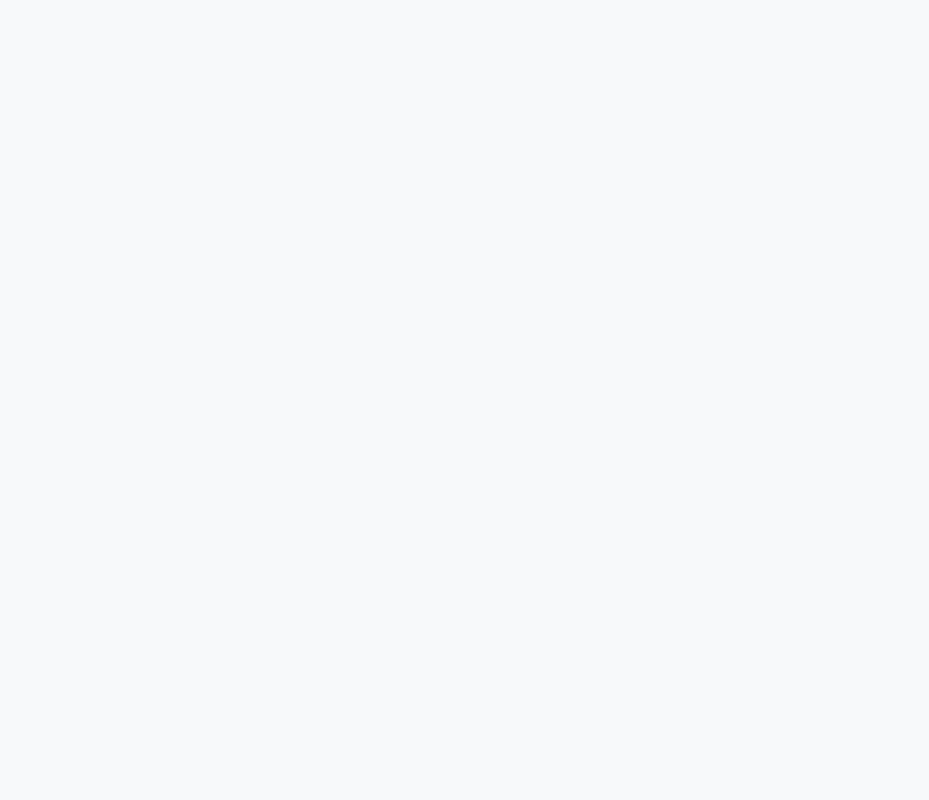
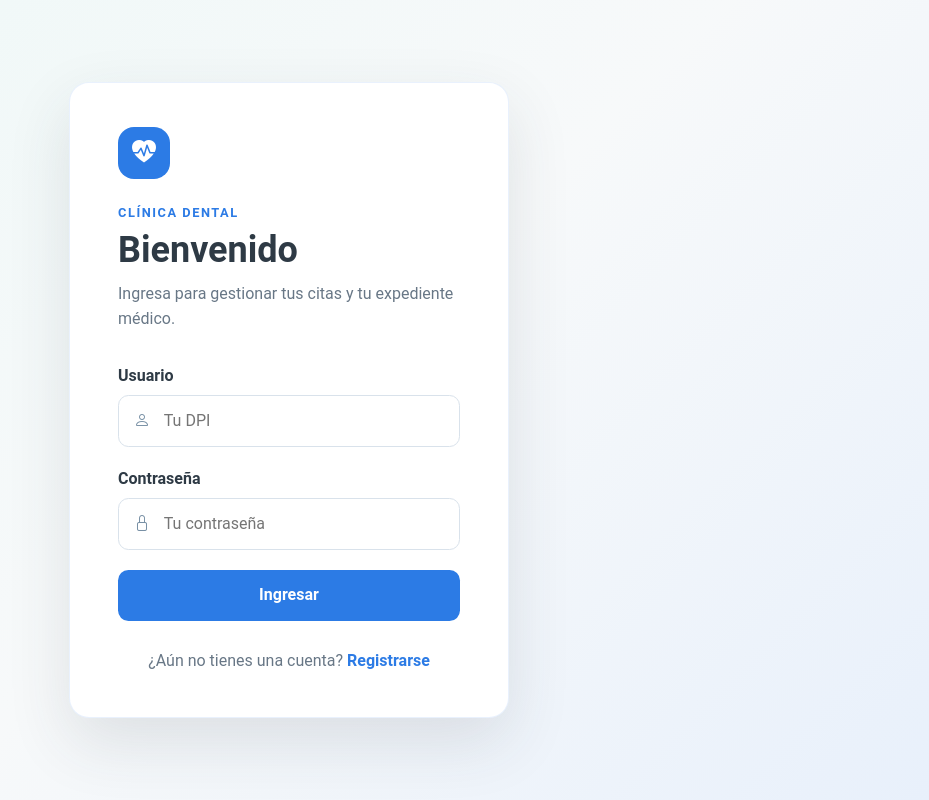
Before and after one commit to TEO1Group/TEO1_ClinicaDental, an Angular app in the folder clinica-dental-frontend/: page / in a window 1280 px wide. Shown: the whole page, without its empty margins (351-1280 px from the left). Built offline with nearby package versions, Linux system fonts and the light colour scheme.

Commit message:
pantalla de login agregado

```diff
--- a/clinica-dental-frontend/angular.json
+++ b/clinica-dental-frontend/angular.json
@@ -2,7 +2,8 @@
   "$schema": "./node_modules/@angular/cli/lib/config/schema.json",
   "version": 1,
   "cli": {
-    "packageManager": "npm"
+    "packageManager": "npm",
+    "analytics": "b3ffe80e-cb0f-427c-9167-80704495e884"
   },
   "newProjectRoot": "projects",
   "projects": {
--- /dev/null
+++ b/clinica-dental-frontend/src/app/login/login.component.html
@@ -0,0 +1,44 @@
+<main class="login-page">
+  <section class="login-panel" aria-labelledby="login-title">
+    <div class="brand-mark" aria-hidden="true"><i class="bi bi-heart-pulse-fill"></i></div>
+    <p class="eyebrow">Clínica Dental</p>
+    <h1 id="login-title">Bienvenido</h1>
+    <p class="intro">Ingresa para gestionar tus citas y tu expediente médico.</p>
+
+    <div *ngIf="successMessage" class="alert alert-success" role="status">{{ successMessage }}</div>
+    <div *ngIf="errorMessage" class="alert alert-danger" role="alert">{{ errorMessage }}</div>
+
+    <form [formGroup]="loginForm" (ngSubmit)="onSubmit()" novalidate>
+      <div class="field-group">
+        <label for="usuario">Usuario</label>
+        <div class="input-wrap">
+          <i class="bi bi-person" aria-hidden="true"></i>
+          <input id="usuario" type="text" formControlName="usuario" placeholder="Tu DPI" autocomplete="username"
+            [class.is-invalid]="loginForm.controls.usuario.touched && loginForm.controls.usuario.invalid" />
+        </div>
+        <small *ngIf="loginForm.controls.usuario.touched && loginForm.controls.usuario.hasError('required')" class="field-error">
+          El usuario es obligatorio.
+        </small>
+      </div>
+
+      <div class="field-group">
+        <label for="password">Contraseña</label>
+        <div class="input-wrap">
+          <i class="bi bi-lock" aria-hidden="true"></i>
+          <input id="password" type="password" formControlName="password" placeholder="Tu contraseña" autocomplete="current-password"
+            [class.is-invalid]="loginForm.controls.password.touched && loginForm.controls.password.invalid" />
+        </div>
+        <small *ngIf="loginForm.controls.password.touched && loginForm.controls.password.hasError('required')" class="field-error">
+          La contraseña es obligatoria.
+        </small>
+      </div>
+
+      <button class="login-button" type="submit" [disabled]="isSubmitting">
+        <span *ngIf="isSubmitting" class="spinner-border spinner-border-sm me-2" aria-hidden="true"></span>
+        Ingresar
+      </button>
+    </form>
+
+    <p class="register-prompt">¿Aún no tienes una cuenta? <a routerLink="/registro">Registrarse</a></p>
+  </section>
+</main>
--- /dev/null
+++ b/clinica-dental-frontend/src/app/login/login.component.scss
@@ -0,0 +1,53 @@
+.login-page {
+  min-height: 100vh;
+  display: grid;
+  place-items: center;
+  padding: 2rem 1rem;
+  background: linear-gradient(135deg, #eef8f7 0%, #f7f9fa 52%, #e8f0fb 100%);
+}
+
+.login-panel {
+  width: min(100%, 440px);
+  padding: 2.75rem clamp(1.5rem, 5vw, 3rem);
+  background: #fff;
+  border: 1px solid rgba(44, 123, 229, 0.1);
+  border-radius: 1.25rem;
+  box-shadow: 0 1.5rem 4rem rgba(46, 58, 69, 0.12);
+}
+
+.brand-mark {
+  width: 3.25rem;
+  height: 3.25rem;
+  display: grid;
+  place-items: center;
+  margin-bottom: 1.5rem;
+  border-radius: 1rem;
+  color: #fff;
+  background: var(--color-primario);
+  font-size: 1.5rem;
+}
+
+.eyebrow {
+  margin: 0 0 .4rem;
+  color: var(--color-primario);
+  font-size: .8rem;
+  font-weight: 700;
+  letter-spacing: .12em;
+  text-transform: uppercase;
+}
+
+h1 { margin: 0; color: var(--color-texto); font-size: 2.25rem; font-weight: 700; }
+.intro { margin: .65rem 0 2rem; color: #687786; line-height: 1.55; }
+.field-group { margin-bottom: 1.25rem; }
+label { display: block; margin-bottom: .45rem; font-weight: 600; }
+.input-wrap { position: relative; }
+.input-wrap i { position: absolute; top: 50%; left: 1rem; color: #7890a5; transform: translateY(-50%); }
+input { width: 100%; padding: .8rem 1rem .8rem 2.8rem; border: 1px solid #d9e2eb; border-radius: .65rem; outline: 0; }
+input:focus { border-color: var(--color-secundario); box-shadow: 0 0 0 .2rem rgba(92, 201, 201, .2); }
+input.is-invalid { border-color: #dc3545; }
+.field-error { display: block; margin-top: .35rem; color: #dc3545; }
+.login-button { width: 100%; padding: .85rem; border: 0; border-radius: .65rem; color: #fff; background: var(--color-primario); font-weight: 700; }
+.login-button:hover:not(:disabled) { background: #216aca; }
+.login-button:disabled { opacity: .7; }
+.register-prompt { margin: 1.75rem 0 0; color: #687786; text-align: center; }
+.register-prompt a { color: var(--color-primario); font-weight: 700; text-decoration: none; }
--- /dev/null
+++ b/clinica-dental-frontend/src/app/login/login.component.ts
@@ -0,0 +1,38 @@
+import { CommonModule } from '@angular/common';
+import { Component, inject } from '@angular/core';
+import { FormBuilder, ReactiveFormsModule, Validators } from '@angular/forms';
+import { RouterLink } from '@angular/router';
+
+@Component({
+  selector: 'app-login',
+  standalone: true,
+  imports: [CommonModule, ReactiveFormsModule, RouterLink],
+  templateUrl: './login.component.html',
+  styleUrl: './login.component.scss'
+})
+export class LoginComponent {
+  private readonly formBuilder = inject(FormBuilder);
+
+  readonly loginForm = this.formBuilder.nonNullable.group({
+    usuario: ['', [Validators.required]],
+    password: ['', [Validators.required]]
+  });
+
+  isSubmitting = false;
+  successMessage = '';
+  errorMessage = '';
+
+  onSubmit(): void {
+    this.successMessage = '';
+    this.errorMessage = '';
+
+    if (this.loginForm.invalid) {
+      this.loginForm.markAllAsTouched();
+      return;
+    }
+
+    this.isSubmitting = true;
+    this.errorMessage = 'El formulario está listo. El backend todavía debe exponer POST /auth/login para completar el ingreso.';
+    this.isSubmitting = false;
+  }
+}
--- a/clinica-dental-frontend/src/environments/environment.development.ts
+++ b/clinica-dental-frontend/src/environments/environment.development.ts
@@ -1,4 +1,4 @@
 export const environment = {
     production: false,
-    apiUrl: 'http://localhost:8080/api'
+    apiUrl: 'http://localhost:8080'
 };
```
Also changed, not shown: clinica-dental-frontend/src/app/app.routes.ts (+4 -3 lines), clinica-dental-frontend/src/app/core/services/auth.service.ts (added, +32 -0 lines), clinica-dental-frontend/src/app/login/README.md (added), 1 other file (tests, documents, lock files or other folders).
